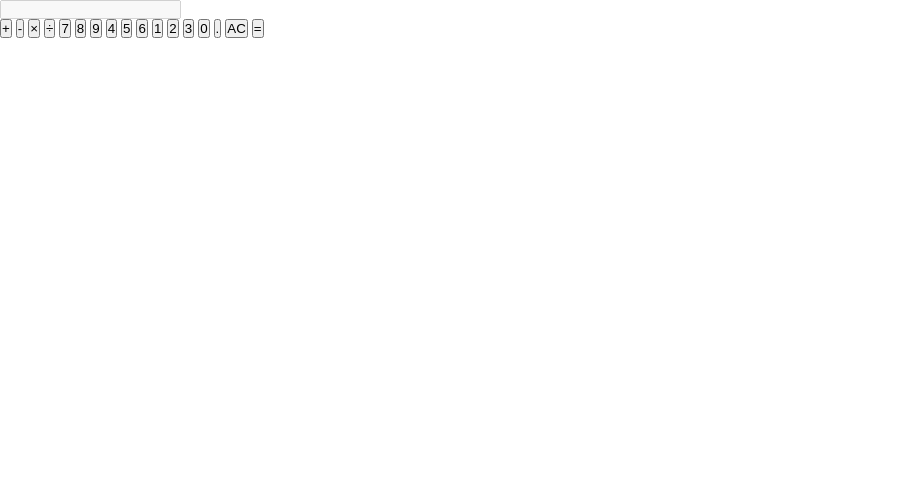
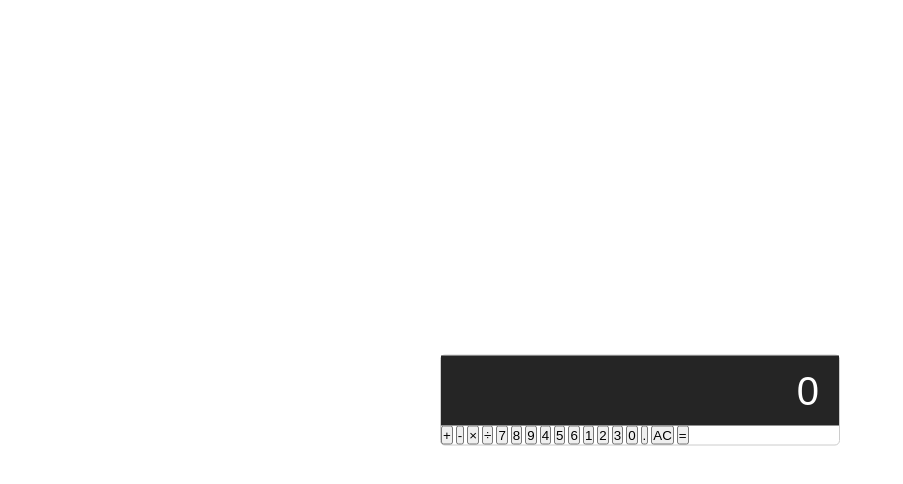
Before and after one commit to mmehtapavci/Calculator, a plain HTML site: page index.html in a window 1280 px wide. Shown: the whole page, without its empty margins (0-903 px from the left). Drawn offline with Linux system fonts and the light colour scheme.

Commit message:
calculator tasarımı

```diff
--- a/index.html
+++ b/index.html
@@ -11,7 +11,7 @@
 <body>
 
     <div class="calculator">
-        <input type="text" class="calculator-input" value="" disabled>
+        <input type="text" class="calculator-input" value="0" disabled>
         <div class="calculator-keys">
             <button type="button" class="operator" value="+">+</button>
             <button type="button" class="operator" value="-">-</button>
--- a/style.css
+++ b/style.css
@@ -3,3 +3,29 @@
     padding: 0;
     box-sizing: border-box;
 }
+html{
+    font-size: 10px;
+}
+body{
+    font-size: 1.2rem;
+}
+.calculator{
+    border: 1px solid #ccc;
+    border-radius: 5px;
+    width: 400px;
+    position: absolute;
+    top: 50%;
+    left: 50%;
+    transform: translate(-50%, -50%);
+}
+.calculator-input{
+    width: 100%;
+    font-size: 4rem;
+    height: 70px;
+    border: none;
+    background-color: #252525;
+    color: #fff;
+    text-align: right;
+    padding-left: 20px;
+    padding-right: 20px;
+}
```
